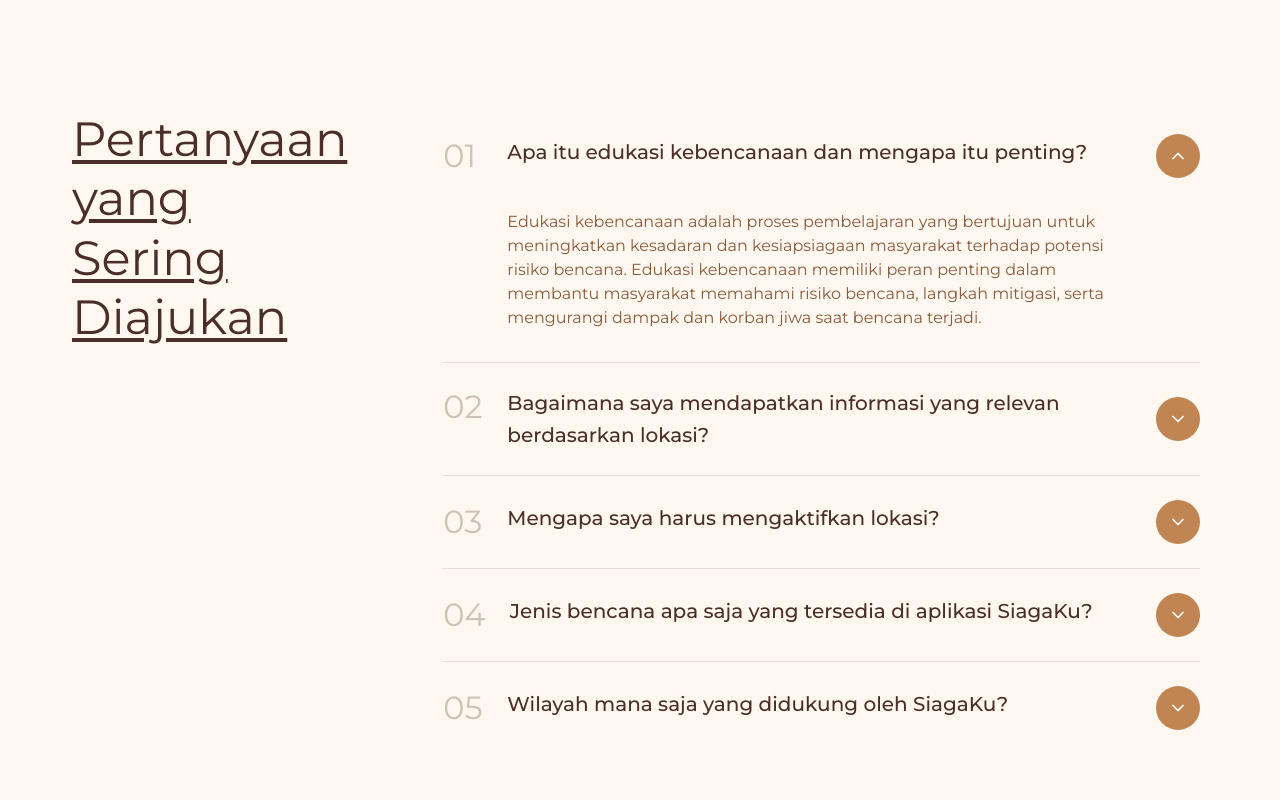
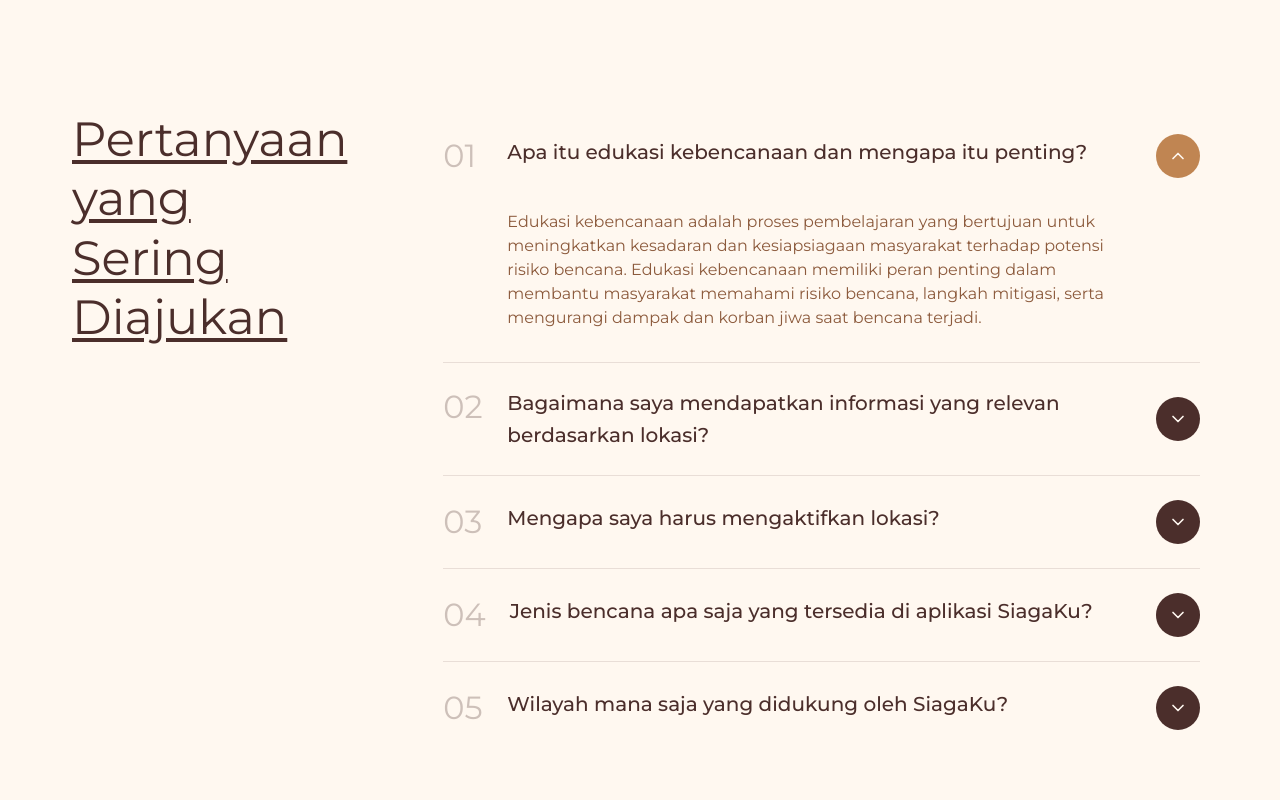
Before and after one commit to nicholasowen11/disaster-education-platform, a Next.js app: page / in a window 1280 px wide. Shown: the part 2360-3160 px from the top of the page. Built offline with nearby package versions, Linux system fonts and the light colour scheme; what @mui/material-nextjs would draw is missing.

Commit message:
fix: add different color when accordion is opened

```diff
--- a/src/components/ui/FAQSection.tsx
+++ b/src/components/ui/FAQSection.tsx
@@ -200,8 +200,8 @@ export default function FAQSection() {
                             xs: 38,
                             md: 44,
                           },
-                          backgroundColor: "var(--accent)",
-                          color: "white",
+                          backgroundColor: isOpen ? "var(--accent)" : "var(--headline)",
+                          color: "var(--background)",
                           flexShrink: 0,
                         }}
                       >
```
